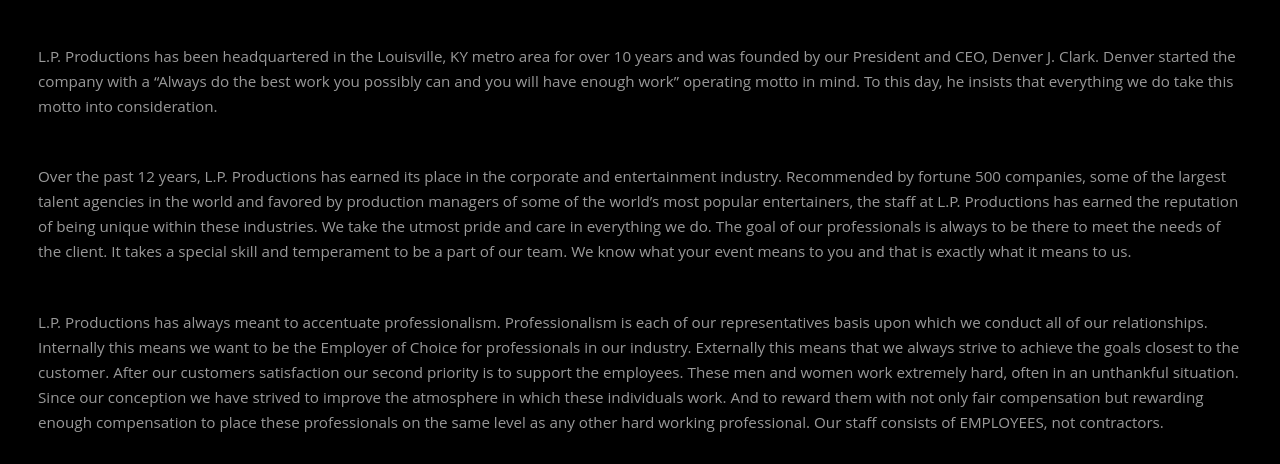
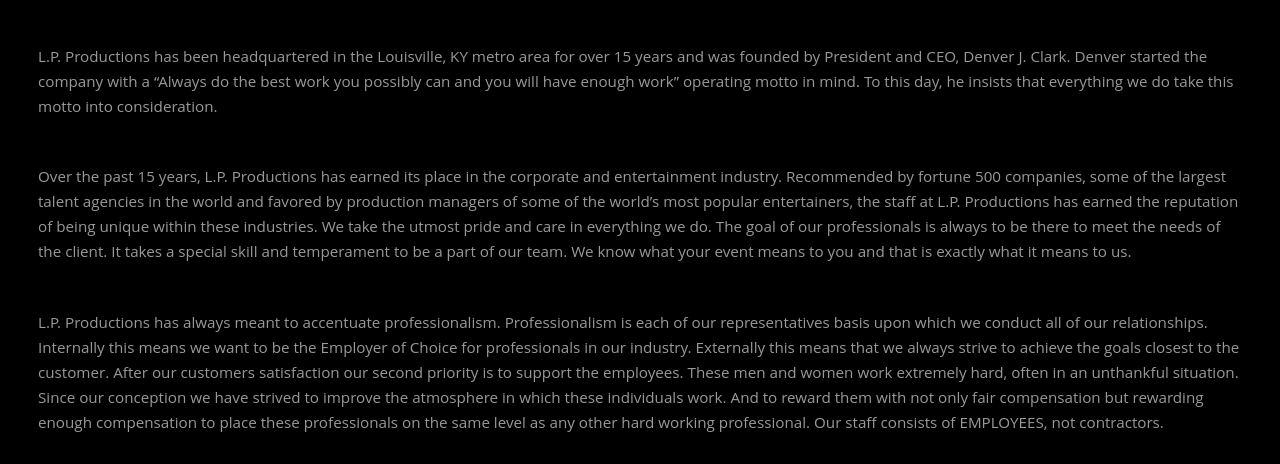
Before and after one commit to obyshawn/CodeLouisvilleProject, a plain HTML site: page about.html in a window 1280 px wide. Shown: the part 345-809 px from the top of the page. Drawn offline with nearby package versions, Linux system fonts and the light colour scheme.

Commit message:
adjusted README

```diff
--- a/about.html
+++ b/about.html
@@ -23,8 +23,8 @@
   	</div><!--/.banner-->
     <div>
       <p id="welcome">About Us</p>
-      <p id="about">L.P. Productions has been headquartered in the Louisville, KY metro area for over 10 years and was founded by our President and CEO, Denver J. Clark. Denver started the company with a “Always do the best work you possibly can and you will have enough work” operating motto in mind. To this day, he insists that everything we do take this motto into consideration.</p>
-      <p id="about">Over the past 12 years, L.P. Productions has earned its place in the corporate and entertainment industry. Recommended by fortune 500 companies, some of the largest talent agencies in the world and favored by production managers of some of the world&#8217;s most popular entertainers, the staff at L.P. Productions has earned the reputation of being unique within these industries. We take the utmost pride and care in everything we do. The goal of our professionals is always to be there to meet the needs of the client. It takes a special skill and temperament to be a part of our team. We know what your event means to you and that is exactly what it means to us.</p>
+      <p id="about">L.P. Productions has been headquartered in the Louisville, KY metro area for over 15 years and was founded by President and CEO, Denver J. Clark. Denver started the company with a “Always do the best work you possibly can and you will have enough work” operating motto in mind. To this day, he insists that everything we do take this motto into consideration.</p>
+      <p id="about">Over the past 15 years, L.P. Productions has earned its place in the corporate and entertainment industry. Recommended by fortune 500 companies, some of the largest talent agencies in the world and favored by production managers of some of the world&#8217;s most popular entertainers, the staff at L.P. Productions has earned the reputation of being unique within these industries. We take the utmost pride and care in everything we do. The goal of our professionals is always to be there to meet the needs of the client. It takes a special skill and temperament to be a part of our team. We know what your event means to you and that is exactly what it means to us.</p>
       <p id="about">L.P. Productions has always meant to accentuate professionalism. Professionalism is each of our representatives  basis upon which we conduct all of our relationships. Internally this means we want to be the Employer of Choice for professionals in our industry. Externally this means that we always strive to achieve the goals closest to the customer. After our customers satisfaction our second priority is to support the employees. These men and women work extremely hard, often in an unthankful situation. Since our conception we have strived to improve the atmosphere in which these individuals work. And to reward them with not only fair compensation but rewarding enough compensation to place these professionals on the same level as any other hard working professional. Our staff consists of EMPLOYEES, not contractors.</p>
     </div>
     <footer>
--- a/css/main.css
+++ b/css/main.css
@@ -213,8 +213,6 @@ PAGE: ABOUT
 }
 
 
-
-
 /********************************************
 PAGE: CONTACT
 *********************************************/
```
Also changed, not shown: contact.html (+1 -0 lines), img/denver copy.jpg (added), img/denver.jpg, 1 other file.
